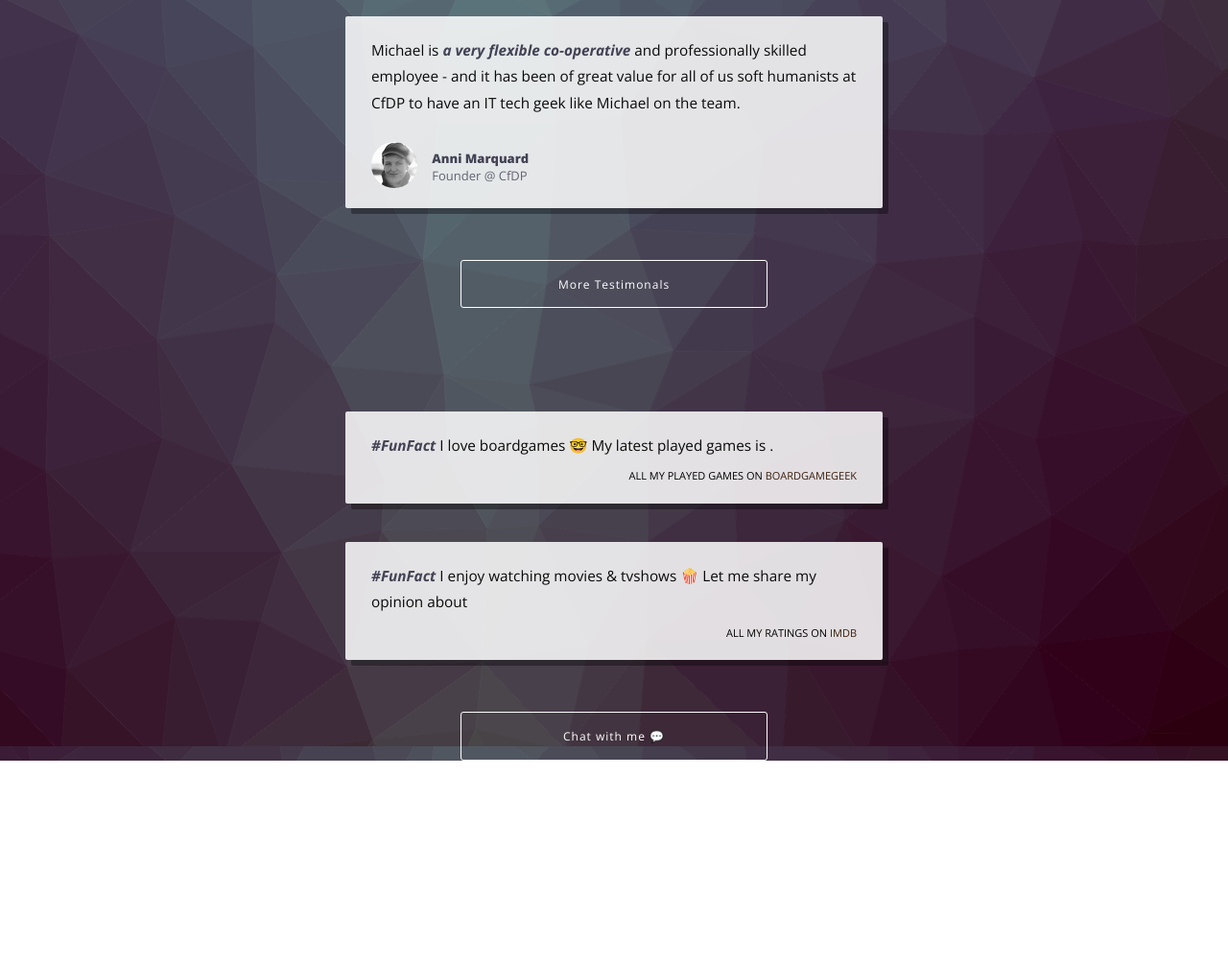
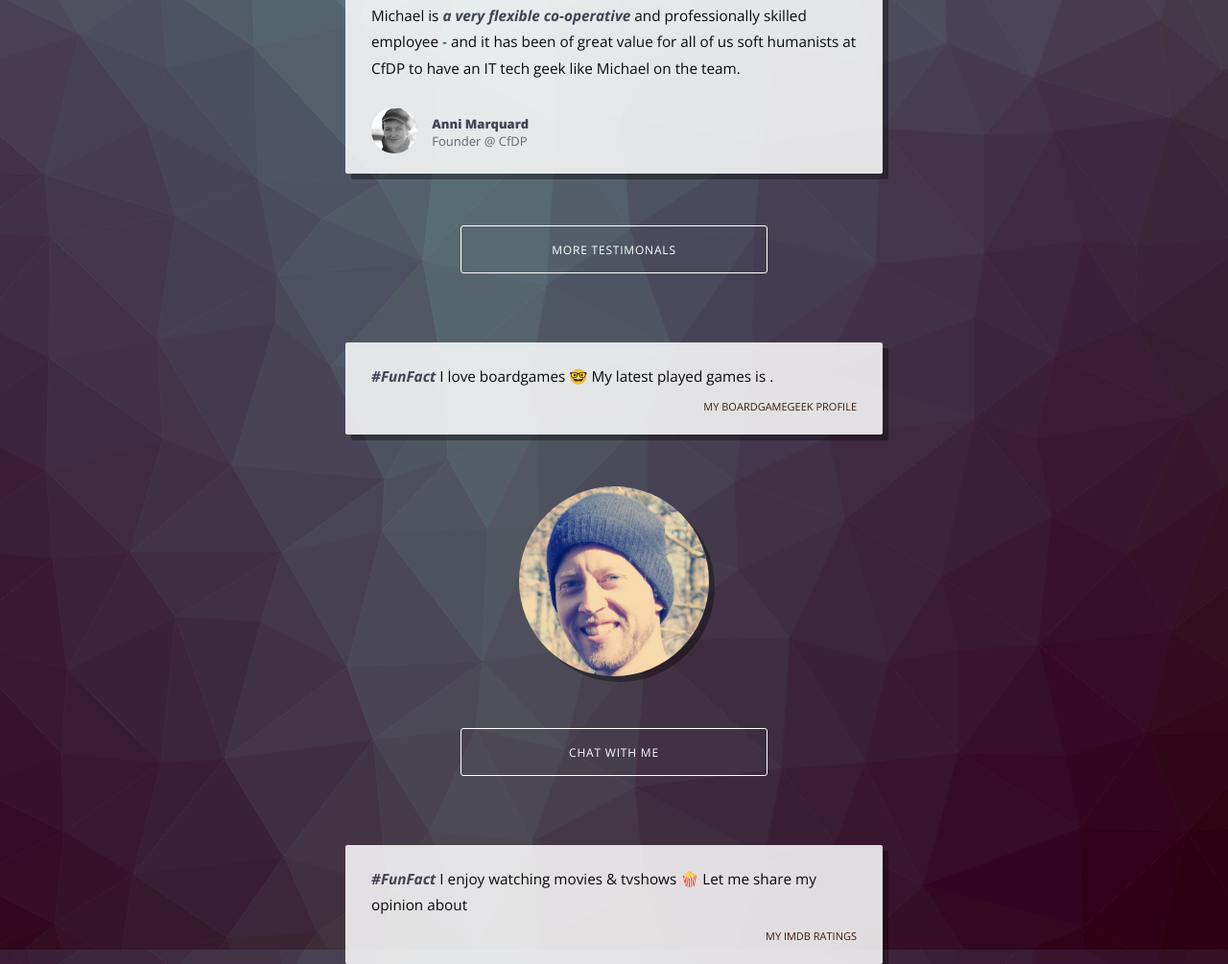
Before and after one commit to lajlev/my-timeline, a website with bundled scripts: page index.html in a window 1280 px wide. Shown: the part 1053-2058 px from the top of the page at 96% size. Before the commit the page ends 1846 px from the top, so only its background shows below. Built offline with nearby package versions, Linux system fonts and the light colour scheme; no server answers.

Commit message:
Add picture

```diff
--- a/index.html
+++ b/index.html
@@ -57,17 +57,22 @@
         <li>
           <blockquote>
             <p><strong>#FunFact</strong> I love boardgames 🤓 My latest played games is <span class="bgg-last-3-games"></span>.</p>
-            <small>All my played games on <a href="https://boardgamegeek.com/plays/thumbs/user/lajlev/subtype/boardgame/">Boardgamegeek</a></small>
+            <small><a href="https://boardgamegeek.com/plays/thumbs/user/lajlev/subtype/boardgame/">My  Boardgamegeek profile</a></small>
           </blockquote>
         </li>
+      </ul>
+
+      <img class="profile" src="img/profile-2014-smaller.jpg" alt="Picture of Michael Lajlev">
+      <a href="http://m.me/lajlev" target="_blank" class="button button--more-testimonials">Chat with me</a>
+
+      <ul class="blocks">
         <li>
           <blockquote>
             <p><strong>#FunFact</strong> I enjoy watching movies & tvshows 🍿 Let me share my opinion about <span class="imdb-random-movie"></span></p>
-            <small>All my ratings on <a href="http://www.imdb.com/user/ur22077709/ratings">IMDB</a></small>
+            <small><a href="http://www.imdb.com/user/ur22077709/ratings">My IMDB ratings</a></small>
           </blockquote>
         </li>
       </ul>
-      <a href="http://m.me/lajlev" target="_blank" class="button button--more-testimonials">Chat with me 💬</a>
     </div>
   </body>
   <script src="//cdnjs.cloudflare.com/ajax/libs/jquery/2.1.3/jquery.min.js"></script>
--- a/sass/_main.scss
+++ b/sass/_main.scss
@@ -67,7 +67,7 @@ a:hover {
 
 .blocks {
   width: 92%;
-  margin: 6em auto 3em;
+  margin: 4em auto 3em;
 
   li {
     margin: auto;
@@ -192,13 +192,15 @@ blockquote {
   border-radius: 3px;
   margin: 0 auto 2em;
   text-align: center;
+  text-transform: uppercase;
 
   font-size: 12px;
-  letter-spacing: 1px;
+  letter-spacing: .8px;
 
   &:hover {
     text-decoration: none;
     background: rgba(53, 19, 48, .15);
+    box-shadow: 6px 6px 0 0 rgba(0, 0, 0, 0.35);
   }
 }
 
@@ -213,6 +215,15 @@ blockquote {
   &:hover {
     cursor: help;
   }
+}
+
+img.profile {
+  display: block;
+  width: 198px;
+  height: 198px;
+  border-radius: 50%;
+  margin: 1em auto 3em;
+  box-shadow: 6px 6px 0 0 rgba(0, 0, 0, 0.35);
 }
 
 @-webkit-keyframes fadein {
```
Also changed, not shown: all.css.
